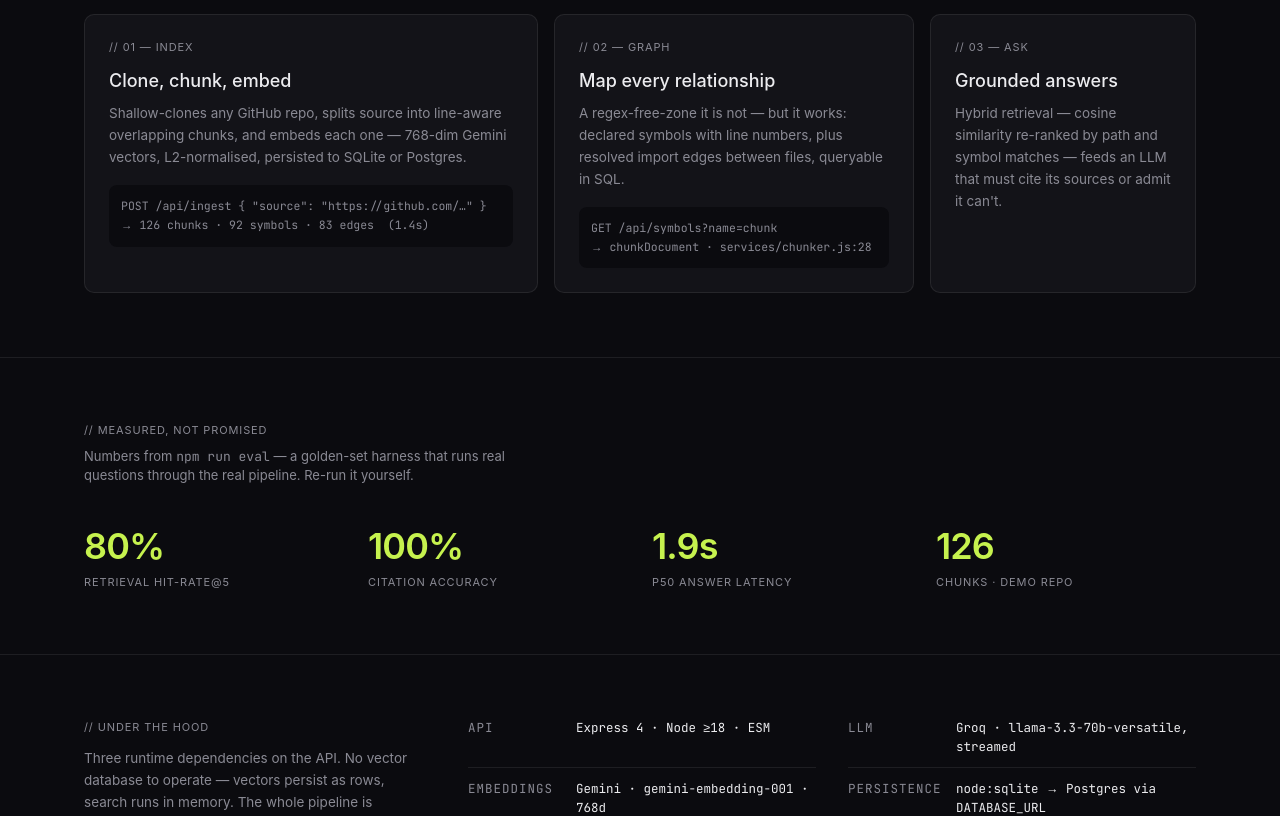
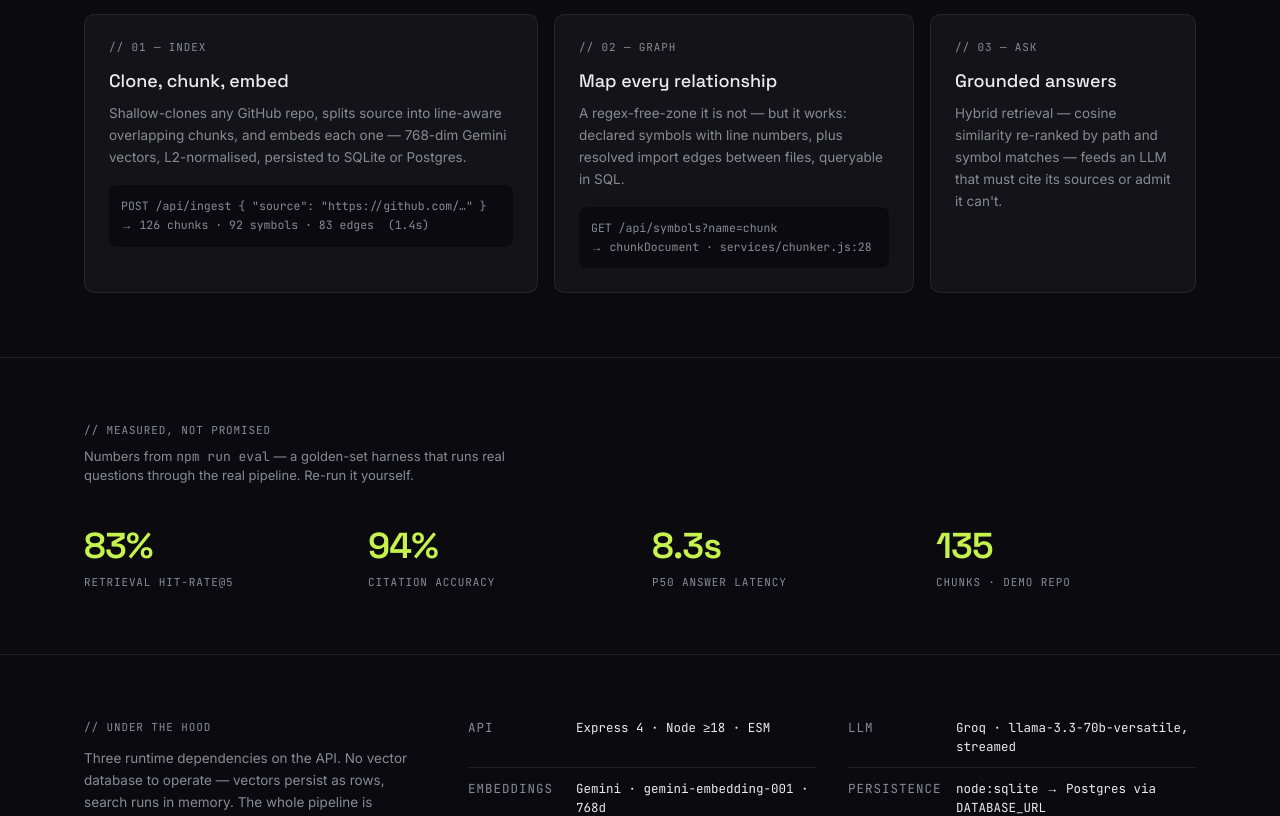
Before and after one commit to adivish31/codebase_analyzer, a Next.js app in the folder frontend/: page / in a window 1280 px wide. Shown: the part 1054-1870 px from the top of the page. Built offline with nearby package versions, Linux system fonts and the light colour scheme.

Commit message:
fix(frontend): resolve font variable chains (next/font vars on <html>); real Space Grotesk / Inter / JetBrains Mono

```diff
--- a/frontend/app/globals.css
+++ b/frontend/app/globals.css
@@ -49,11 +49,21 @@
   --color-accent-dim: var(--accent-dim);
   --color-danger: var(--danger);
 
-  --font-display: var(--font-space-grotesk), ui-sans-serif, system-ui, sans-serif;
+  --radius-base: var(--radius);
+}
+
+/* Font stacks as plain :root custom properties — they override Tailwind's --font-sans/--font-mono
+   defaults at runtime and resolve the next/font variables (--font-inter etc.) set on <body>.
+   Declared after the Tailwind import, so these win the cascade. */
+:root {
   --font-sans: var(--font-inter), ui-sans-serif, system-ui, sans-serif;
   --font-mono: var(--font-jetbrains), ui-monospace, 'Cascadia Code', monospace;
+  --font-display: var(--font-space-grotesk), ui-sans-serif, system-ui, sans-serif;
+}
 
-  --radius-base: var(--radius);
+/* Display face for big headings (Tailwind has no `font-display` utility of its own) */
+.font-display {
+  font-family: var(--font-display);
 }
 
 /* ---------------------------------------------------------------------------
@@ -101,11 +111,6 @@ body {
 }
 .hairline-b {
   border-bottom: 1px solid var(--border);
-}
-
-/* Display face for big headings */
-.font-display {
-  font-family: var(--font-display);
 }
 
 /* ---------------------------------------------------------------------------
--- a/frontend/app/layout.js
+++ b/frontend/app/layout.js
@@ -29,8 +29,14 @@ export const metadata = {
 
 export default function RootLayout({ children }) {
   return (
-    <html lang="en" suppressHydrationWarning>
-      <body className={`${spaceGrotesk.variable} ${inter.variable} ${jetbrains.variable}`}>
+    // Font variables go on <html> so :root-level custom properties (--font-display etc.) can
+    // reference them — var() chains resolve at the declaring element, not the usage site.
+    <html
+      lang="en"
+      suppressHydrationWarning
+      className={`${spaceGrotesk.variable} ${inter.variable} ${jetbrains.variable}`}
+    >
+      <body>
         {/* Apply the saved theme before hydration so light-mode users see no dark flash. */}
         <Script id="cairn-theme" strategy="beforeInteractive">
           {`try{var t=localStorage.getItem('cairn-theme');if(t==='light')document.documentElement.dataset.theme='light'}catch(e){}`}
--- a/frontend/lib/metrics.js
+++ b/frontend/lib/metrics.js
@@ -1,10 +1,10 @@
 /**
- * Landing-page metrics. Updated by `npm run eval` (backend/scripts/eval.js) — the numbers shown
+ * Landing-page metrics. Written by `npm run eval` (backend/scripts/eval.js) — the numbers shown
  * on the site are the latest real scorecard, not marketing copy.
  */
 export const METRICS = {
-  retrievalHitRate: 80, // % of golden questions whose expected file appears in top-5 sources
-  citationAccuracy: 100, // % of cited paths that exist in the indexed repo
-  p50LatencyMs: 1900, // median /api/ask latency (real LLM, warm index)
-  chunksIndexed: 126, // chunks in the self-indexed demo repo
+  retrievalHitRate: 83,
+  citationAccuracy: 94,
+  p50LatencyMs: 8300,
+  chunksIndexed: 135,
 };
```
